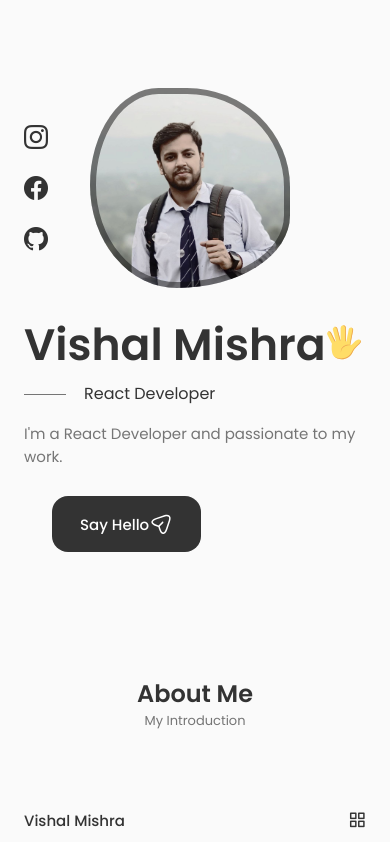
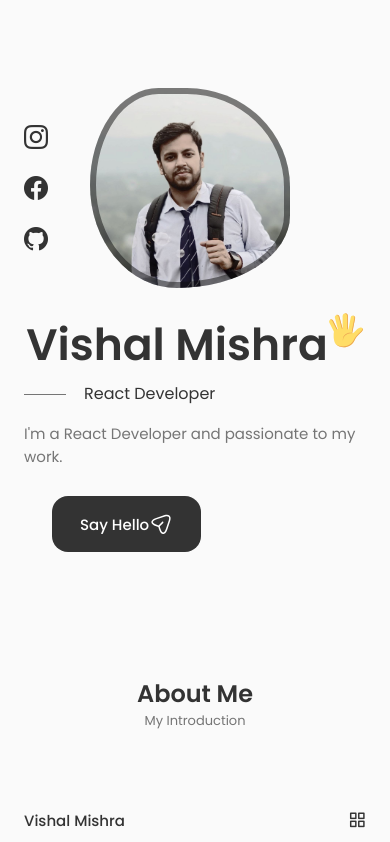
Before and after one commit to vishalmishra99/Portfolio, a React (Vite) app: page / in a window 390 px wide. Shown: the top 842 px of the page. Built offline with nearby package versions, Linux system fonts and the light colour scheme.

Commit message:
my changes

```diff
--- a/src/components/home/home.css
+++ b/src/components/home/home.css
@@ -128,7 +128,10 @@
         height: 250px;
         box-shadow: inset 0 0 0 8px rgba(15, 15, 15, 0.5);
     }
-
+    .home_title{
+        display: flex;
+        justify-content: center;
+    }
     .home_scroll{
         margin-left: 7.5rem;
     }
```
